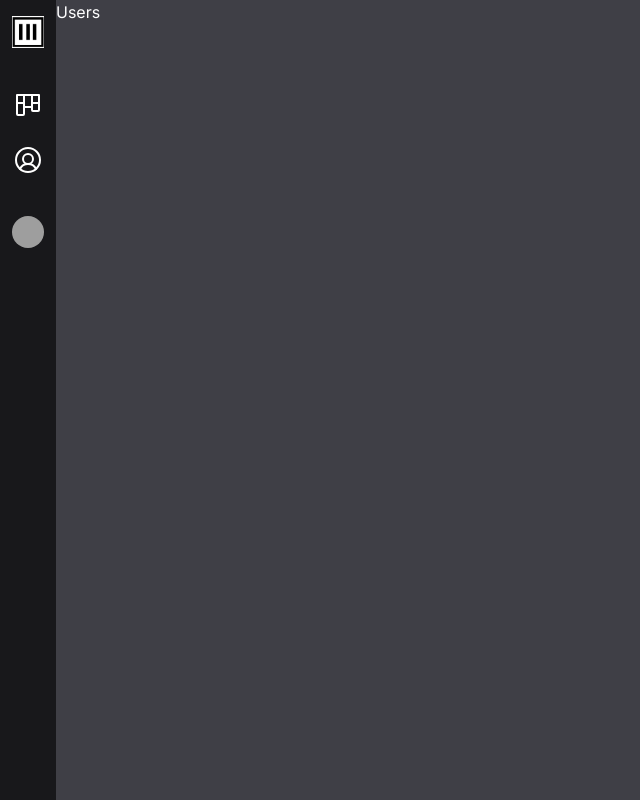
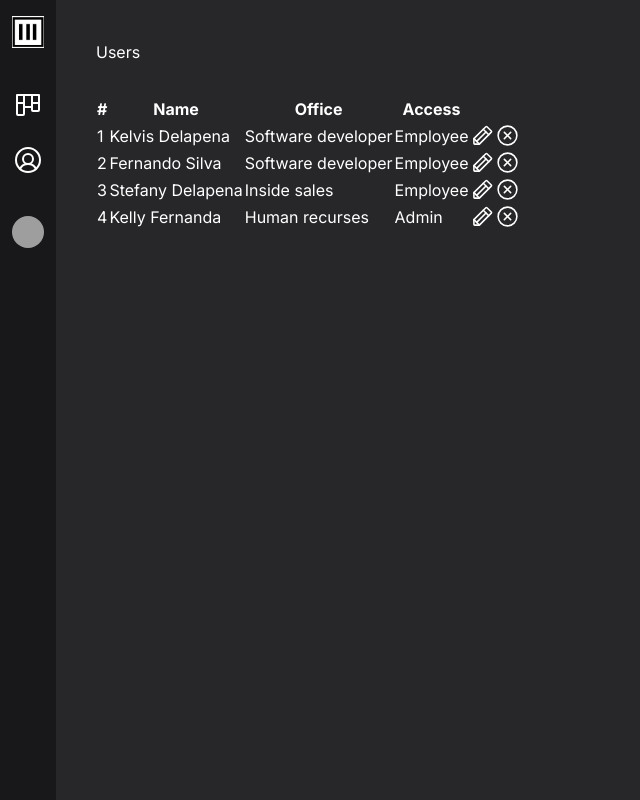
Before and after one commit to Kelvis-fernando/kanban-app, a React (Vite) app: page /users in a window 1280 px wide. Shown: the whole page, without its empty margins (0-640 px from the left). Built offline with nearby package versions, Linux system fonts and the light colour scheme; grey boxes are pictures that could not be loaded.

Commit message:
created a mock to users and created component to list all and show on page users

```diff
--- a/src/App.tsx
+++ b/src/App.tsx
@@ -6,7 +6,7 @@ import Nav from "./components/Nav";
 
 const App = () => {
   return (
-    <div className="flex bg-zinc-700 h-screen text-white">
+    <div className="flex bg-zinc-800 h-screen text-white">
       <BrowserRouter>
         <Nav />
         <div className="flex space-x-auto">
--- a/src/components/users/Table.tsx
+++ b/src/components/users/Table.tsx
@@ -1,8 +1,24 @@
-const Table = () => {
+import { Pencil, XCircle } from "phosphor-react";
+
+interface TableProps {
+  id: number;
+  name: string;
+  office: string;
+  access: string;
+}
+
+const Table = ({ id, name, office, access }: TableProps) => {
   return (
-    <div>
-      <h1>Table</h1>
-    </div>
+    <tr>
+      <td>{id + 1}</td>
+      <td>{name}</td>
+      <td>{office}</td>
+      <td>{access}</td>
+      <td className="flex">
+        <Pencil className="hover:text-zinc-300" size={25} />
+        <XCircle className="hover:text-zinc-300" size={25} />
+      </td>
+    </tr>
   );
 };
 
--- a/src/pages/Users.tsx
+++ b/src/pages/Users.tsx
@@ -1,7 +1,31 @@
+import Table from "../components/users/Table";
+
 const Users = () => {
+  const users = [
+    { id: 0, name: "Kelvis Delapena", office: "Software developer", access: "Employee" },
+    { id: 1, name: "Fernando Silva", office: "Software developer", access: "Employee" },
+    { id: 2, name: "Stefany Delapena", office: "Inside sales", access: "Employee" },
+    { id: 3, name: "Kelly Fernanda", office: "Human recurses", access: "Admin" },
+  ];
   return (
-    <div>
+    <div className="m-10 w-full">
       <h1>Users</h1>
+      <table className="mt-8">
+        <thead>
+          <tr>
+            <th>#</th>
+            <th>Name</th>
+            <th>Office</th>
+            <th>Access</th>
+            <th></th>
+          </tr>
+        </thead>
+        <tbody>
+          {users.map((user, index) => {
+            return <Table key={index} {...user} />;
+          })}
+        </tbody>
+      </table>
     </div>
   );
 };
```
